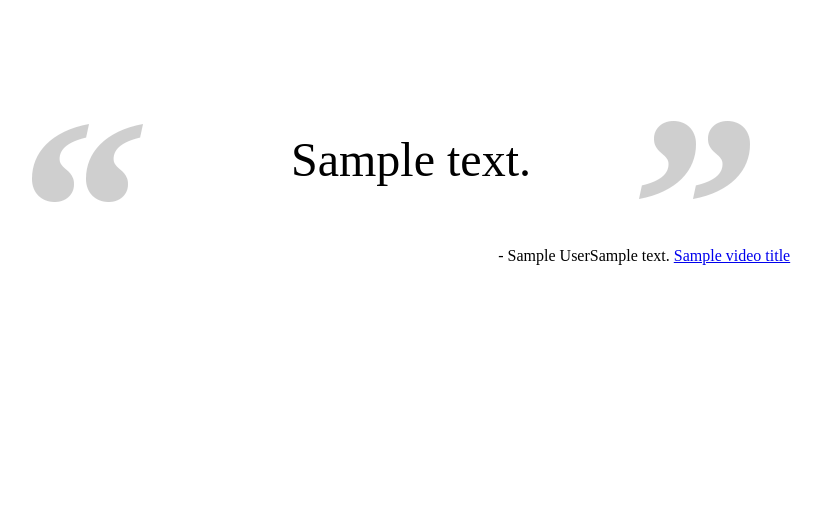
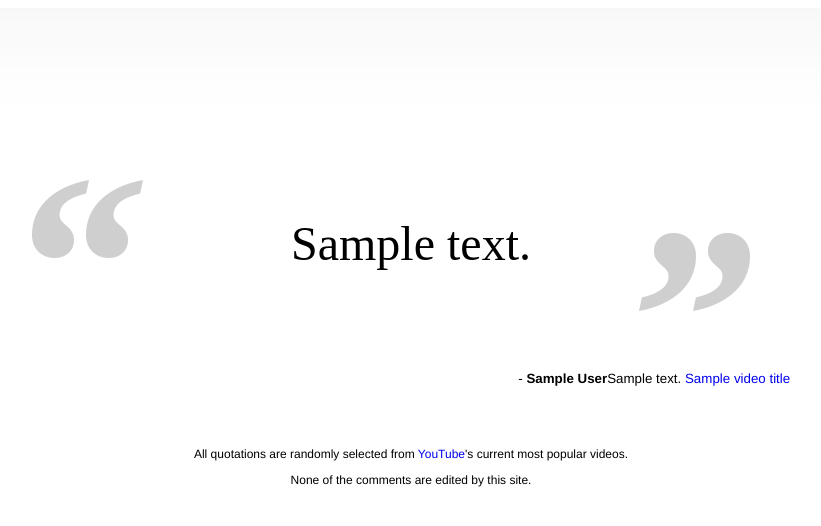
Before and after one commit to EricR86/zenofyoutube, a Django app: template templates/main.html in a window 1280 px wide. Shown: the top 526 px of the page, without its empty margins (229-1050 px from the left). Run offline with Django 3.2, Linux system fonts and the light colour scheme; the template is opened without the code that fills it: most values are stand-ins (such as "Sample title", 1, 10 or a date in 2020); some libraries are stand-ins or nearby versions; some web fonts are replaced.

Commit message:
Updated css and added bg gradient and footer

```diff
--- a/static/main.css
+++ b/static/main.css
@@ -1,5 +1,19 @@
 #container {
-    width: 100%
+    width: 100%;
+    padding-top: 120px;
+
+    background-image: url("images/bggradient.png");
+    background-repeat: repeat-x;
+    background-position: left top;
+}
+
+body {
+    font-family: "HelveticaNeue-Light", "Helvetica Neue Light", "Helvetica Neue", Helvetica, Arial, "Lucida Grande", sans-serif;
+    font-size: 10pt;
+}
+
+a {
+    text-decoration: none;
 }
 
 #quoteBox {
@@ -9,7 +23,6 @@
     background-repeat: no-repeat;
     background-position: left 4px;
 
-    margin-top: 120px;
     margin-left: auto;
     margin-right: auto;
 }
@@ -20,7 +33,7 @@
     background-repeat: no-repeat;
     background-position: right bottom;
 
-    padding: 12px 24px;
+    padding: 40px 24px;
 
     text-align: center;
     font-family: 'Droid Serif', serif;
@@ -28,7 +41,20 @@
 }
 
 #commentBy {
-    width: 50%;
+    width: 75%;
     margin-left: auto;
+    padding-top: 12px;
+
     text-align: right;
 }
+
+#commentAuthor {
+    font-weight: bold;
+}
+
+#about {
+    padding-top: 36px;
+
+    font-size: 9pt;
+    text-align: center;
+}
--- a/templates/main.html
+++ b/templates/main.html
@@ -2,6 +2,11 @@
 <html>
     <head>
         <title>Youtube Insight</title>
+
+        <meta http-equiv="Content-Type" content="text/html; charset=UTF-8" />
+        <meta name="description" content="Become enlightened with the comments of the average youtube user" />
+        <meta name="keywords" content="youtube,comments,insight,zen,random,popular" >
+
         <link rel="stylesheet" type="text/css" href="http://yui.yahooapis.com/3.4.1/build/cssreset/cssreset-min.css">
         <link rel="stylesheet" type="text/css" href="{{STATIC_URL}}main.css">
 <link href='http://fonts.googleapis.com/css?family=Droid+Serif:400italic' rel='stylesheet' type='text/css'>
@@ -12,7 +17,16 @@
             <div id="quoteBox">
                 <blockquote>{{comment_text}}</blockquote>
                 <p id="commentBy">
-                    <span id="commentAuthor">- {{comment_author}}</span>{{comment_context}} <a href="{{video_url}}">{{video_title}}</a>
+                    - <span id="commentAuthor">{{comment_author}}</span>{{comment_context}} <a href="{{video_url}}">{{video_title}}</a>
+                </p>
+            </div>
+            <div id="about">
+                <p>
+                    All quotations are randomly selected from <a href="http://www.youtube.com">YouTube</a>'s
+                    current most popular videos.
+                </p>
+                <p>
+                    None of the comments are edited by this site.
                 </p>
             </div>
         </div>
```
Also changed, not shown: static/images/bggradient.png (added).
